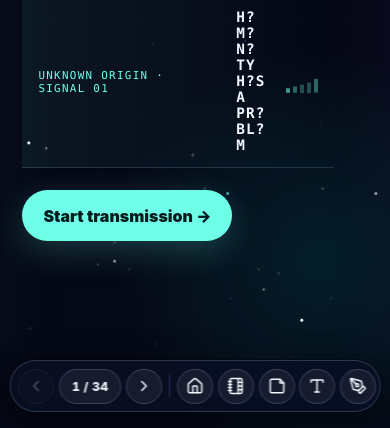
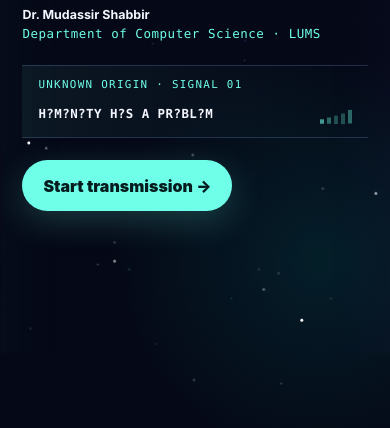
Before and after one commit to amessbee/codes_correction, a plain HTML site: page slides.html in a window 390 px wide. Shown: the part 416-844 px from the top of the page. Drawn offline with Linux system fonts and the light colour scheme.

Commit message:
Polish title attribution and presentation defaults

```diff
--- a/deck-controls.js
+++ b/deck-controls.js
@@ -145,7 +145,7 @@
   let editMode = false;
   let tool = "none"; // none | pen | hl | blackout
   let scratchpadOpen = false;
-  let controlsHidden = false;
+  let controlsHidden = true;
   let fillWindow = false;
 
   let annotations = store.get(KEY.annotations, {}) || {};
@@ -1179,7 +1179,7 @@
   renderContextToolbar();
   renderPanel();
   renderOverlay();
-  setControlsHidden(false);
+  setControlsHidden(true);
   if (!includeHidden && hiddenSet.has(idx)) {
     deck.go(visibleIndexes()[0] ?? 0);
   } else {
--- a/slides.html
+++ b/slides.html
@@ -5,7 +5,7 @@
   <meta name="viewport" content="width=device-width, initial-scale=1, viewport-fit=cover">
   <meta name="theme-color" content="#050816">
   <title>GLITCH! — A Math Circle Mission</title>
-  <link rel="stylesheet" href="styles.css">
+  <link rel="stylesheet" href="styles.css?v=20260902">
   <link rel="stylesheet" href="nila-slides.css">
   <link rel="stylesheet" href="deck-controls.css">
   <link rel="stylesheet" href="deck-themes.css">
@@ -33,6 +33,10 @@
         <p class="eyebrow">A 90-minute mathematics mission</p>
         <h1 class="glitch-title" data-text="GLITCH!" aria-label="GLITCH!">GLITCH!</h1>
         <p class="hero-subtitle">Can mathematics repair a broken message?</p>
+        <p class="presenter-credit">
+          <strong>Dr. Mudassir Shabbir</strong>
+          <span>Department of Computer Science · LUMS</span>
+        </p>
         <div class="transmission-window" aria-live="polite">
           <span class="transmission-label">UNKNOWN ORIGIN · SIGNAL 01</span>
           <strong id="heroTransmission">H?M?N?TY H?S A PR?BL?M</strong>
@@ -2996,6 +3000,6 @@ Battery reserves are low. The next communication window lasts ninety seconds. Pl
   <script src="app.js" defer></script>
   <script src="nila-slides.js" defer></script>
   <script src="hamming-text-game.js" defer></script>
-  <script src="deck-controls.js" defer></script>
+  <script src="deck-controls.js?v=20260902" defer></script>
 </body>
 </html>
--- a/styles.css
+++ b/styles.css
@@ -311,7 +311,16 @@ h2 {
 .glitch-title::after { color: var(--red); clip-path: inset(63% 0 8% 0); transform: translateX(.03em); animation: glitchB 3.9s steps(1) infinite; }
 @keyframes glitchA { 0%, 88%, 100% { transform: translateX(-.025em); } 90% { transform: translateX(.045em); } 92% { transform: translateX(-.055em); } }
 @keyframes glitchB { 0%, 85%, 100% { transform: translateX(.03em); } 87% { transform: translateX(-.04em); } 89% { transform: translateX(.06em); } }
-.hero-subtitle { margin: 1.4rem 0 1.8rem; color: var(--muted); font-size: clamp(1.55rem, 3vw, 2.8rem); letter-spacing: -.025em; }
+.hero-subtitle { margin: 1.4rem 0 .7rem; color: var(--muted); font-size: clamp(1.55rem, 3vw, 2.8rem); letter-spacing: -.025em; }
+.presenter-credit {
+  display: flex;
+  align-items: baseline;
+  gap: .8rem;
+  margin: 0 0 1.45rem;
+  font-size: clamp(.78rem, 1.15vw, 1rem);
+}
+.presenter-credit strong { color: var(--ink); }
+.presenter-credit span { color: var(--cyan); font-family: ui-monospace, SFMono-Regular, Menlo, monospace; letter-spacing: .045em; }
 .transmission-window {
   width: min(700px, 80vw);
   display: grid;
@@ -332,6 +341,22 @@ h2 {
 .hero-orbit { position: absolute; z-index: 1; right: -18vw; top: 10vh; width: min(52vw, 760px); aspect-ratio: 1; border: 1px solid rgba(111,255,233,.12); border-radius: 50%; }
 .hero-orbit::before, .hero-orbit::after { content: ""; position: absolute; inset: 12%; border: 1px solid rgba(144,123,255,.12); border-radius: 50%; }.hero-orbit::after { inset: 27%; }
 .hero-orbit i { position: absolute; width: .7rem; height: .7rem; background: var(--cyan); border-radius: 50%; left: 12%; top: 52%; box-shadow: 0 0 24px var(--cyan); }
+
+@media (max-width: 620px) {
+  .presenter-credit { align-items: flex-start; flex-direction: column; gap: .2rem; }
+  .transmission-window {
+    width: 100%;
+    grid-template-columns: minmax(0, 1fr) auto;
+    gap: .65rem;
+  }
+  .transmission-label { grid-column: 1 / -1; }
+  .transmission-window strong {
+    min-width: 0;
+    white-space: nowrap;
+    font-size: clamp(.68rem, 3.2vw, .82rem);
+    letter-spacing: .035em;
+  }
+}
 
 /* Opening question */
 .question-layout { display: flex; flex-direction: column; justify-content: center; align-items: center; text-align: center; }
```
Also changed, not shown: 1 other file.
